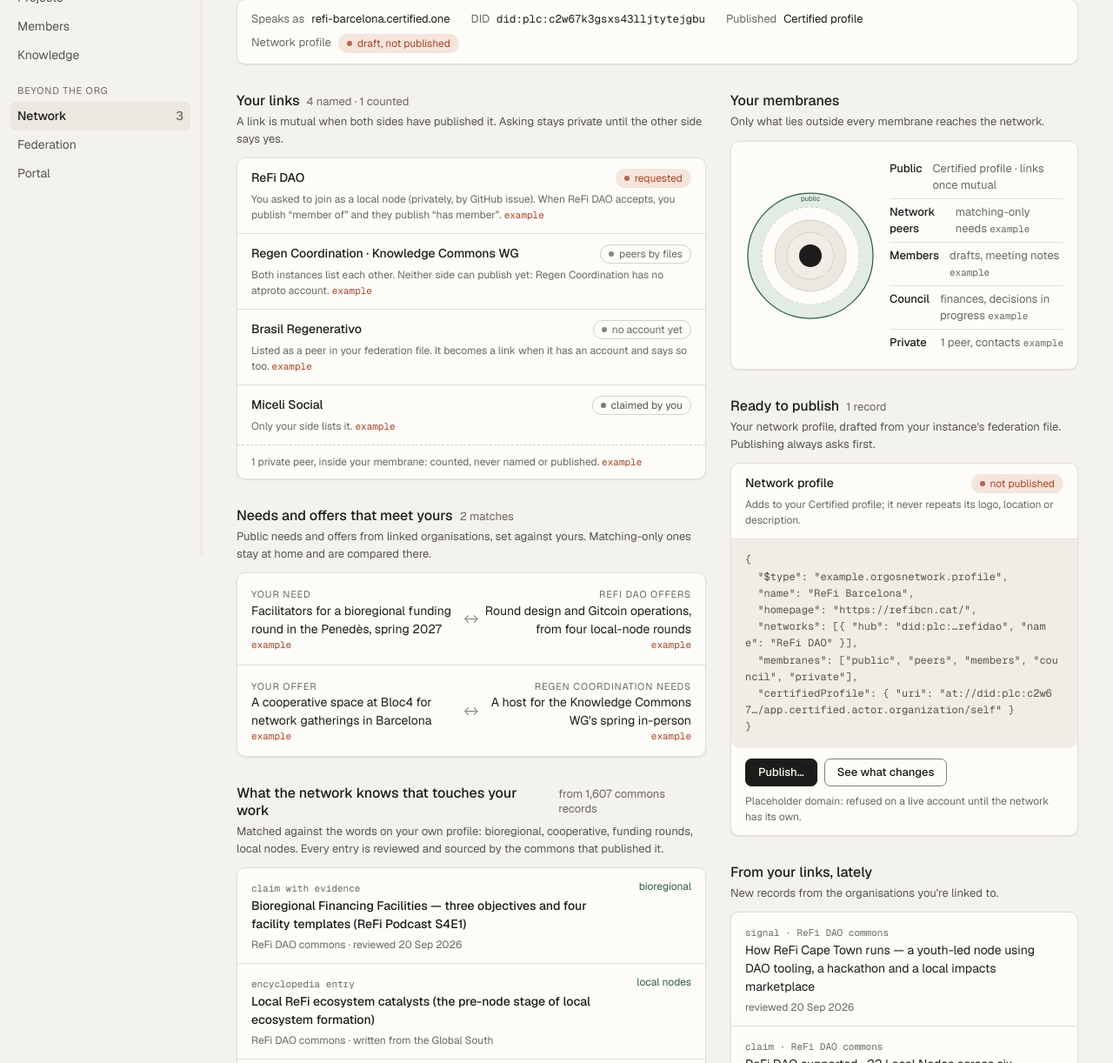
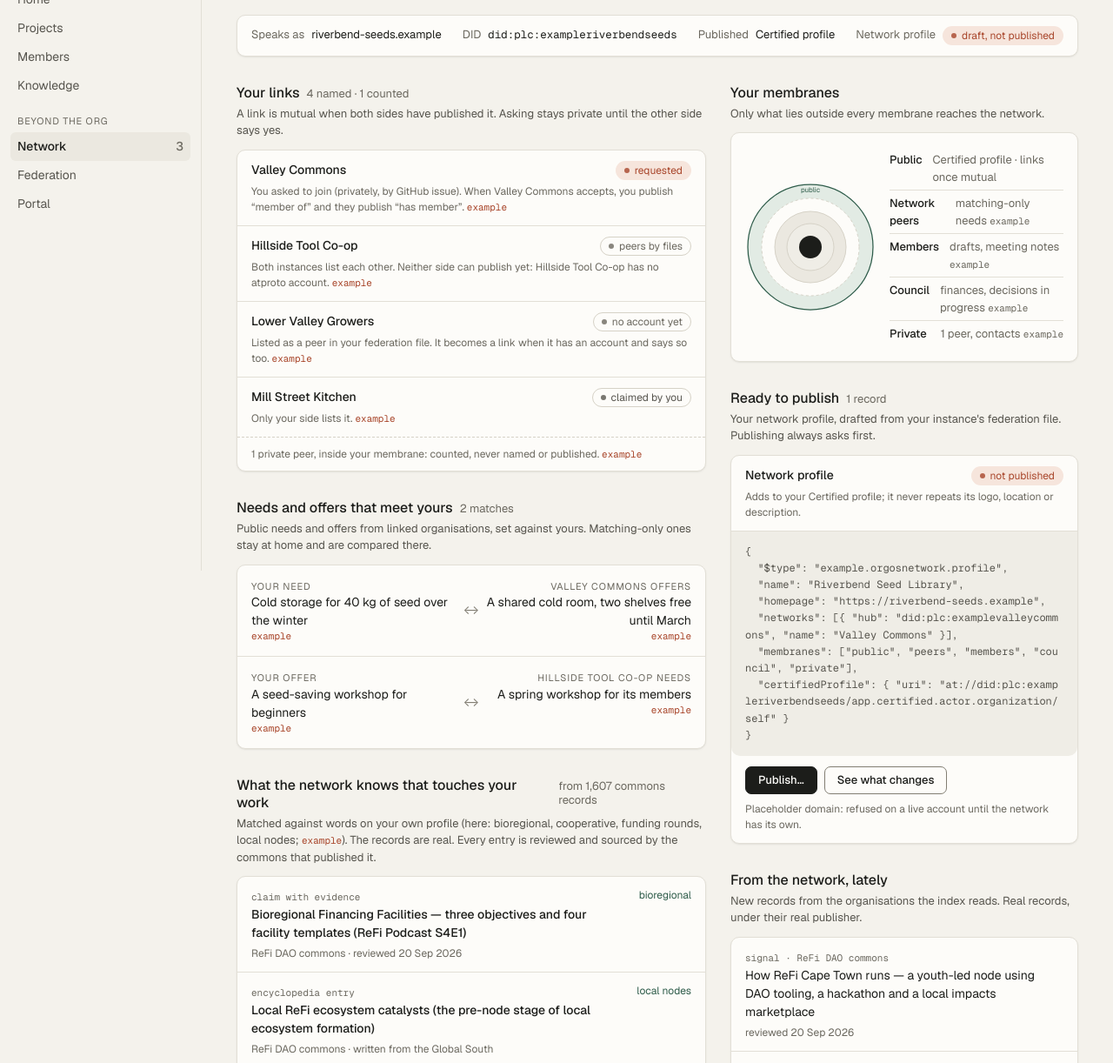
Before and after one commit to luizfernandosg/org-os-network, a website: page explorations/window-mockup/index.html in a window 1280 px wide. Shown: the part 192-1414 px from the top of the page at 87% size. Drawn offline with nearby package versions, Linux system fonts and the light colour scheme.

Commit message:
docs: nobody has joined yet, and the window mock-up uses an invented organisation
The four organisations are the ones the index reads first, not members: a member is an organisation
whose link both sides have published. The window mock-up now shows Riverbend Seed Library and invented
peers, so no real organisation carries an invented request, need or offer; the portal's banner says
none of the organisations shown has joined or agreed.

Co-Authored-By: Claude Fable 5.2 <noreply@anthropic.com>

```diff
--- a/explorations/portal-mockup/render.tsx
+++ b/explorations/portal-mockup/render.tsx
@@ -118,7 +118,7 @@ function Page() {
   return (
     <div className="portal-page">
       <a className="skip" href="#portal-main">Skip to the portal</a>
-      <p className="portal-notice">Mock-up of the network portal, built from the Hub portal’s own components. The commons records and ReFi Barcelona’s words are real (read from the index); what is marked <span className="nx-ex">example</span>, and every need and offer, is invented.</p>
+      <p className="portal-notice">Mock-up of the network portal, built from the Hub portal’s own components. The commons records and ReFi Barcelona’s words are real (read from the index); what is marked <span className="nx-ex">example</span>, and every need and offer, is invented. None of the organisations shown has joined the network or agreed to what is shown.</p>
       <div className="portal">
         <PortalTop
           org={{ name: 'The org-os network' } as never}
--- a/explorations/window-mockup/index.html
+++ b/explorations/window-mockup/index.html
@@ -106,10 +106,10 @@ footer { color:var(--faint); font-size:.75rem; border-top:1px solid var(--rule);
 </style>
 </head>
 <body>
-<div class="mock">Mock-up of the member's window. Real records from the local index; anything marked <b>example</b> is invented, because nobody publishes those record types yet.</div>
+<div class="mock">Mock-up of a member's window. Riverbend Seed Library and every organisation it is linked to are invented, and so is anything marked <b>example</b>. The knowledge records are real: read from the local index and shown under their real publisher.</div>
 <div class="shell">
   <nav class="side" aria-label="Hub">
-    <div class="org"><div class="seal">RB</div><div><b>ReFi Barcelona</b><span>Hub · signed in as a member</span></div></div>
+    <div class="org"><div class="seal">RS</div><div><b>Riverbend Seed Library</b><span>Hub · signed in as a member</span></div></div>
     <div class="grp">Organisation</div>
     <a href="#">Home</a>
     <a href="#">Projects</a>
@@ -122,12 +122,12 @@ footer { color:var(--faint); font-size:.75rem; border-top:1px solid var(--rule);
   </nav>
 
   <main>
-    <h1>The network, from ReFi Barcelona</h1>
+    <h1>The network, from Riverbend Seed Library</h1>
     <p class="lead">What the organisations you're linked to have published, what meets your needs, and what you could publish back. Everything here is read from their own repositories; nothing on this page is held by the network itself.</p>
 
     <div class="idbar">
-      <div><span class="k">Speaks as</span> refi-barcelona.certified.one</div>
-      <div><span class="k">DID</span> <span class="mono">did:plc:c2w67k3gsxs43lljtytejgbu</span></div>
+      <div><span class="k">Speaks as</span> riverbend-seeds.example</div>
+      <div><span class="k">DID</span> <span class="mono">did:plc:exampleriverbendseeds</span></div>
       <div><span class="k">Published</span> Certified profile</div>
       <div><span class="k">Network profile</span> <span class="chip wait">draft, not published</span></div>
     </div>
@@ -139,22 +139,22 @@ footer { color:var(--faint); font-size:.75rem; border-top:1px solid var(--rule);
           <p class="sub">A link is mutual when both sides have published it. Asking stays private until the other side says yes.</p>
           <div class="card">
             <div class="row">
-              <div><div class="t">ReFi DAO</div></div>
+              <div><div class="t">Valley Commons</div></div>
               <span class="chip wait">requested</span>
-              <div class="m">You asked to join as a local node (privately, by GitHub issue). When ReFi DAO accepts, you publish “member of” and they publish “has member”. <span class="ex">example</span></div>
+              <div class="m">You asked to join (privately, by GitHub issue). When Valley Commons accepts, you publish “member of” and they publish “has member”. <span class="ex">example</span></div>
             </div>
             <div class="row">
-              <div><div class="t">Regen Coordination · Knowledge Commons WG</div></div>
+              <div><div class="t">Hillside Tool Co-op</div></div>
               <span class="chip none">peers by files</span>
-              <div class="m">Both instances list each other. Neither side can publish yet: Regen Coordination has no atproto account. <span class="ex">example</span></div>
+              <div class="m">Both instances list each other. Neither side can publish yet: Hillside Tool Co-op has no atproto account. <span class="ex">example</span></div>
             </div>
             <div class="row">
-              <div><div class="t">Brasil Regenerativo</div></div>
+              <div><div class="t">Lower Valley Growers</div></div>
               <span class="chip none">no account yet</span>
               <div class="m">Listed as a peer in your federation file. It becomes a link when it has an account and says so too. <span class="ex">example</span></div>
             </div>
             <div class="row">
-              <div><div class="t">Miceli Social</div></div>
+              <div><div class="t">Mill Street Kitchen</div></div>
               <span class="chip">claimed by you</span>
               <div class="m">Only your side lists it. <span class="ex">example</span></div>
             </div>
@@ -167,27 +167,26 @@ footer { color:var(--faint); font-size:.75rem; border-top:1px solid var(--rule);
           <p class="sub">Public needs and offers from linked organisations, set against yours. Matching-only ones stay at home and are compared there.</p>
           <div class="card">
             <div class="match">
-              <div class="side-n"><div class="lbl">Your need</div><div class="t">Facilitators for a bioregional funding round in the Penedès, spring 2027</div><div class="ex">example</div></div>
+              <div class="side-n"><div class="lbl">Your need</div><div class="t">Cold storage for 40 kg of seed over the winter</div><div class="ex">example</div></div>
               <div class="joint" aria-hidden="true">↔</div>
-              <div class="side-o"><div class="lbl">ReFi DAO offers</div><div class="t">Round design and Gitcoin operations, from four local-node rounds</div><div class="ex">example</div></div>
+              <div class="side-o"><div class="lbl">Valley Commons offers</div><div class="t">A shared cold room, two shelves free until March</div><div class="ex">example</div></div>
             </div>
             <div class="match">
-              <div class="side-n"><div class="lbl">Your offer</div><div class="t">A cooperative space at Bloc4 for network gatherings in Barcelona</div><div class="ex">example</div></div>
+              <div class="side-n"><div class="lbl">Your offer</div><div class="t">A seed-saving workshop for beginners</div><div class="ex">example</div></div>
               <div class="joint" aria-hidden="true">↔</div>
-              <div class="side-o"><div class="lbl">Regen Coordination needs</div><div class="t">A host for the Knowledge Commons WG's spring in-person</div><div class="ex">example</div></div>
+              <div class="side-o"><div class="lbl">Hillside Tool Co-op needs</div><div class="t">A spring workshop for its members</div><div class="ex">example</div></div>
             </div>
           </div>
         </section>
 
         <section>
           <h2>What the network knows that touches your work <small>from 1,607 commons records</small></h2>
-          <p class="sub">Matched against the words on your own profile: bioregional, cooperative, funding rounds, local nodes. Every entry is reviewed and sourced by the commons that published it.</p>
+          <p class="sub">Matched against words on your own profile (here: bioregional, cooperative, funding rounds, local nodes; <span class="ex">example</span>). The records are real. Every entry is reviewed and sourced by the commons that published it.</p>
           <div class="card">
             <div class="row"><div><span class="kind">claim with evidence</span><div class="t">Bioregional Financing Facilities — three objectives and four facility templates (ReFi Podcast S4E1)</div></div><span class="why">bioregional</span><div class="m">ReFi DAO commons · reviewed 20 Sep 2026</div></div>
             <div class="row"><div><span class="kind">encyclopedia entry</span><div class="t">Local ReFi ecosystem catalysts (the pre-node stage of local ecosystem formation)</div></div><span class="why">local nodes</span><div class="m">ReFi DAO commons · written from the Global South</div></div>
             <div class="row"><div><span class="kind">claim with evidence</span><div class="t">Silvi Protocol Bioregional Reforestation Grants — $100,000 across eight bioregions on 65/35 milestone payouts</div></div><span class="why">funding rounds</span><div class="m">ReFi DAO commons · reviewed 20 Sep 2026</div></div>
             <div class="row"><div><span class="kind">concept lineage</span><div class="t">Tragedy of the commons → cooperative coordination (ReFi framing)</div></div><span class="why">cooperative</span><div class="m">ReFi DAO commons · reviewed 19 Sep 2026</div></div>
-            <div class="row"><div><span class="kind">resource</span><div class="t">Celo Connect (Barcelona, April 2022)</div></div><span class="why">Barcelona</span><div class="m">ReFi DAO commons · an event in your city, in the commons' record</div></div>
           </div>
         </section>
       </div>
@@ -224,29 +223,29 @@ footer { color:var(--faint); font-size:.75rem; border-top:1px solid var(--rule);
             <div class="row"><div><div class="t">Network profile</div></div><span class="chip wait">not published</span><div class="m">Adds to your Certified profile; it never repeats its logo, location or description.</div></div>
 <pre class="rec">{
   "$type": "example.orgosnetwork.profile",
-  "name": "ReFi Barcelona",
-  "homepage": "https://refibcn.cat/",
-  "networks": [{ "hub": "did:plc:…refidao", "name": "ReFi DAO" }],
+  "name": "Riverbend Seed Library",
+  "homepage": "https://riverbend-seeds.example",
+  "networks": [{ "hub": "did:plc:examplevalleycommons", "name": "Valley Commons" }],
   "membranes": ["public", "peers", "members", "council", "private"],
-  "certifiedProfile": { "uri": "at://did:plc:c2w67…/app.certified.actor.organization/self" }
+  "certifiedProfile": { "uri": "at://did:plc:exampleriverbendseeds/app.certified.actor.organization/self" }
 }</pre>
             <div class="actions"><button class="primary" disabled>Publish…</button><button disabled>See what changes</button><span class="note">Placeholder domain: refused on a live account until the network has its own.</span></div>
           </div>
         </section>
 
         <section class="feed">
-          <h2>From your links, lately</h2>
-          <p class="sub">New records from the organisations you're linked to.</p>
+          <h2>From the network, lately</h2>
+          <p class="sub">New records from the organisations the index reads. Real records, under their real publisher.</p>
           <div class="card">
             <div class="row"><div><span class="kind">signal · ReFi DAO commons</span><div class="t">How ReFi Cape Town runs — a youth-led node using DAO tooling, a hackathon and a local impacts marketplace</div></div><div class="m">reviewed 20 Sep 2026</div></div>
             <div class="row"><div><span class="kind">claim · ReFi DAO commons</span><div class="t">ReFi DAO supported ~22 Local Nodes across six continents in 2023</div></div><div class="m">reviewed 20 Sep 2026</div></div>
-            <div class="empty">No Certified updates from your links yet. When ReFi DAO posts one, it shows here beside the commons' records.</div>
+            <div class="empty">No Certified updates from your links yet. When a linked organisation posts one, it shows here beside the commons' records.</div>
           </div>
         </section>
       </div>
     </div>
 
-    <footer>Mock-up, 22 Nov 2026. Data: the org-os network's local index, rebuilt 23 Nov 01:25 UTC, 1,608 records from two members (ReFi DAO's commons, 1,607; ReFi BCN's Certified profile, 1). Links, needs, offers and membrane contents are examples. Styled with the org-os Hub's house tokens; not built in the Hub.</footer>
+    <footer>Mock-up, 22 Nov 2026. Data: the org-os network's local index, rebuilt 23 Nov 01:25 UTC, 1,608 records from two organisations (ReFi DAO's commons, 1,607; ReFi BCN's Certified profile, 1). The window's organisation, its links, needs, offers and membrane contents are invented. Styled with the org-os Hub's house tokens; not built in the Hub.</footer>
   </main>
 </div>
 </body>
--- a/index/members.json
+++ b/index/members.json
@@ -1,12 +1,12 @@
 {
-  "note": "The first members of the network (decision Q12 in docs/DESIGN.md, 2026-11-22). The index reads only these DIDs. A null DID means the member has no atproto account yet; it is listed and read nothing.",
+  "note": "The organisations the index reads first (decision Q12 in docs/DESIGN.md, 2026-11-22). None has joined yet: an organisation is a member once it and the network it joins have each published the link. The index reads only these DIDs. A null DID means the organisation has no atproto account yet; it is listed and read nothing. The key stays `members` because the index's code reads it.",
   "members": [
     {
       "name": "ReFi DAO",
       "did": "did:plc:ie6nze3zltsffksdwlhl2hbw",
       "handle": "refidao-commons.bsky.social",
       "source": "The ReFi DAO Knowledge Commons repository (publishes xyz.regencoordination.kb.*): the commons' development identity, opened 2026-09-21. DID document read at plc.directory 2026-11-22.",
-      "caveat": "The commons' notes call this a disposable dev identity, to be replaced at a later phase of the commons' own plan. ReFi DAO has no Certified account yet."
+      "caveat": "A development identity: this DID may be replaced. ReFi DAO has no Certified account yet."
     },
     {
       "name": "ReFi BCN",
```
Also changed, not shown: docs/DESIGN.md (+3 -2 lines), explorations/portal-mockup/index.html (+1 -1 lines), index/README.md.
